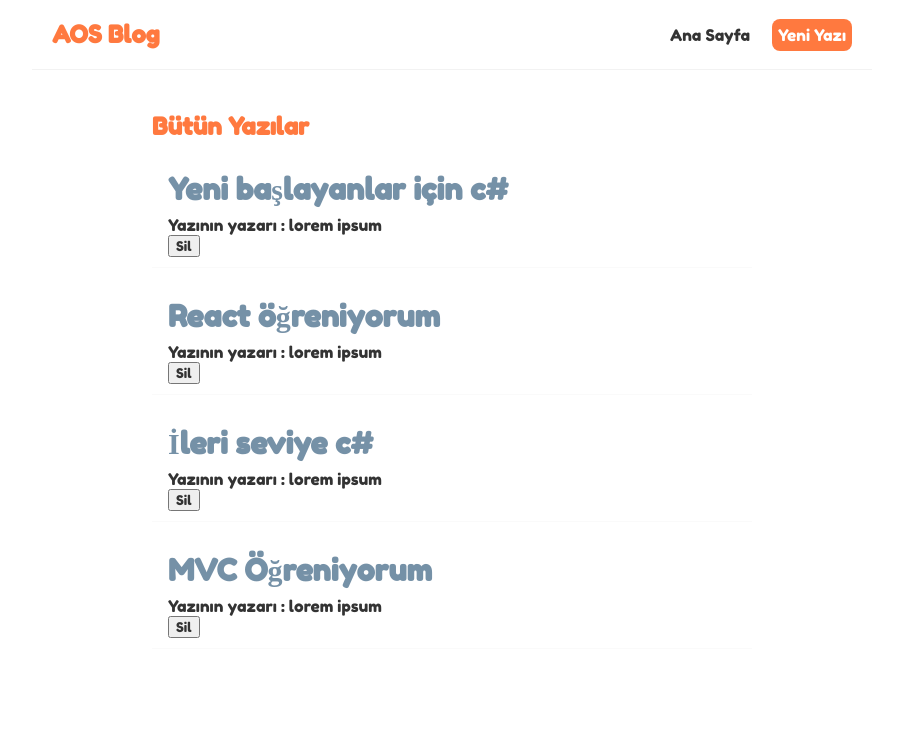
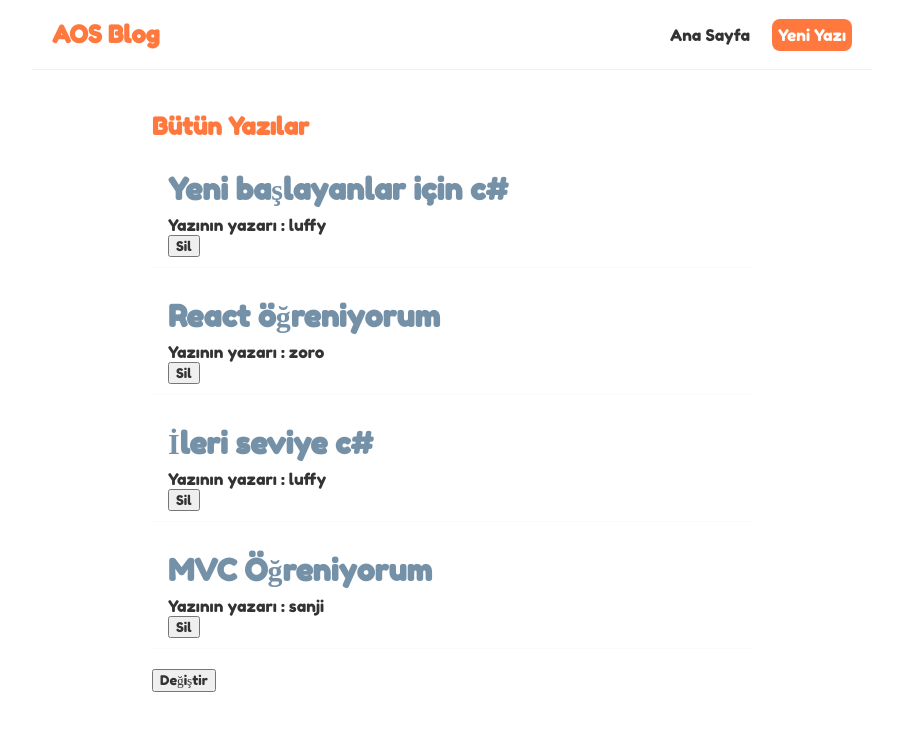
Before and after one commit to eerzik/temel-react-app, a React (Create React App) app: page / in a window 1280 px wide. Shown: the top 730 px of the page, without its empty margins (188-1091 px from the left). Built offline with nearby package versions, Linux system fonts and the light colour scheme.

Commit message:
useeffect

```diff
--- a/src/BlogList.js
+++ b/src/BlogList.js
@@ -9,7 +9,7 @@ const BlogList = ({bloglar,baslik,handleClick}) => {
             {bloglar.map((blog) => (
                 <div className="blog-preview" key={blog.id}>
                     <h2>{blog.ad}</h2>
-                    <p>Yazının yazarı : {blog.aciklama}</p>
+                    <p>Yazının yazarı : {blog.yazar}</p>
                     <button onClick={()=>handleClick(blog.id)} >Sil</button>
                 </div>
             ))
--- a/src/Home.js
+++ b/src/Home.js
@@ -1,5 +1,5 @@
 
-import { useState } from "react";
+import { useState, useEffect } from "react";
 import BlogList from "./BlogList";
 
 const Home = () => {
@@ -33,6 +33,15 @@ const Home = () => {
         }
     ])
 
+    const [isim, setIsim] = useState('luffy');
+
+    // [] eklemezsek usestate lerde de çalışır eklersek sadece sayfa yüklenirken bir kez çalışır.
+    //[blogs] olarak yazarsak bloglar ile ilgili değişim olursa çalışır.
+    useEffect(() => {
+        console.log("useEffect çalıştı");
+
+    }, [blogs, isim])
+
     const handleClick = (id) => {
         const newBlogs = blogs.filter(blog => blog.id !== id);
         setBlogs(newBlogs);
@@ -41,7 +50,7 @@ const Home = () => {
     return (
         <div className="home">
             <BlogList bloglar={blogs} baslik="Bütün Yazılar" handleClick={handleClick} />
-
+            <button onClick={()=>setIsim('zoro')}>Değiştir</button>
         </div>
 
     );
```
